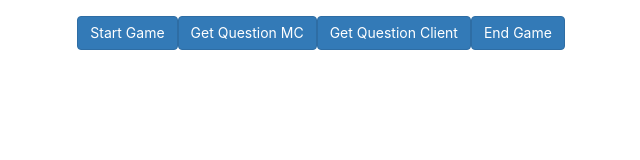
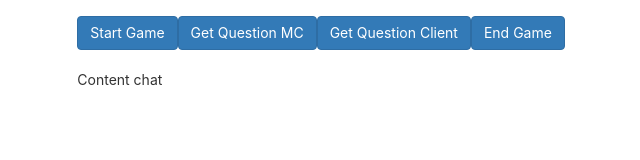
Before and after one commit to xuantan97/mc-web, a React (Create React App) app: page / in a window 1280 px wide. Shown: the part 139-299 px from the top of the page, without its empty margins (161-801 px from the left). Built offline with nearby package versions, Linux system fonts and the light colour scheme; no server answers.

Commit message:
add chat

```diff
--- a/src/Dashboard/Dashboard.js
+++ b/src/Dashboard/Dashboard.js
@@ -12,11 +12,11 @@ export default class Dashboard extends React.Component {
             id: ''
         };
 
-
         this.handleChange = this.handleChange.bind(this);
         this.handleSubmit = this.handleSubmit.bind(this);
     }
     socket = io("103.89.85.105:1235");
+    //socket = io("localhost:1235");
 
     componentDidMount() {
 
@@ -39,6 +39,10 @@ export default class Dashboard extends React.Component {
             .catch(error => console.log(error));
 
         });
+
+        this.socket.on("SERVER_CHAT", (data) => {
+            $("#content").append("<div>"+ data[1] + ": "+ data[0] +"</div>")
+          });
     }
 
     handleChange(event) {
@@ -132,6 +136,13 @@ export default class Dashboard extends React.Component {
                 <br/>
                 <div id="summary-correct"></div>
                 <div id="summary-incorrect"></div>
+
+                <div>
+                    <p>Content chat</p>
+                    <div id="content">
+
+                    </div>
+                </div>
             </div>
         );
     }
```
